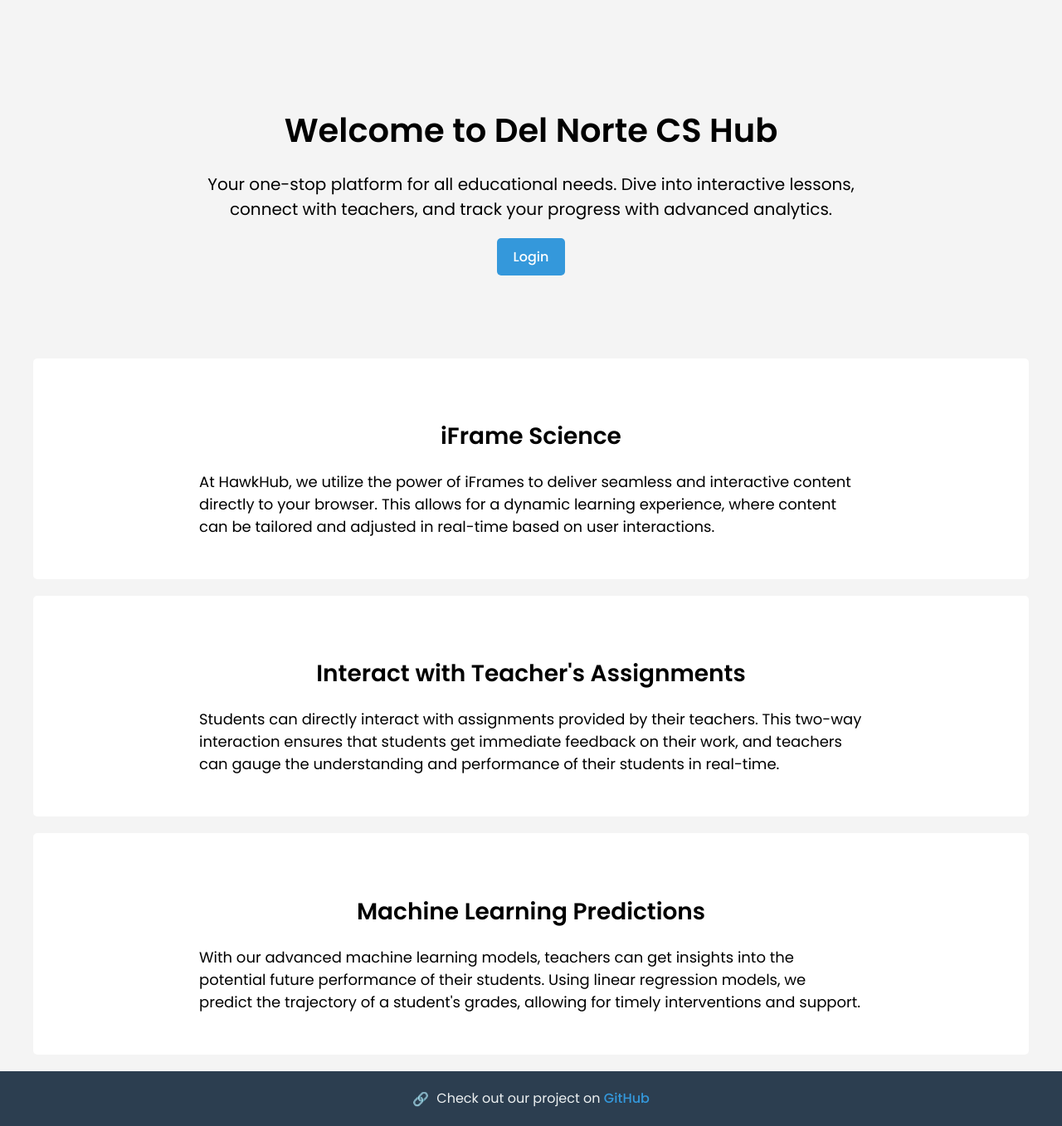
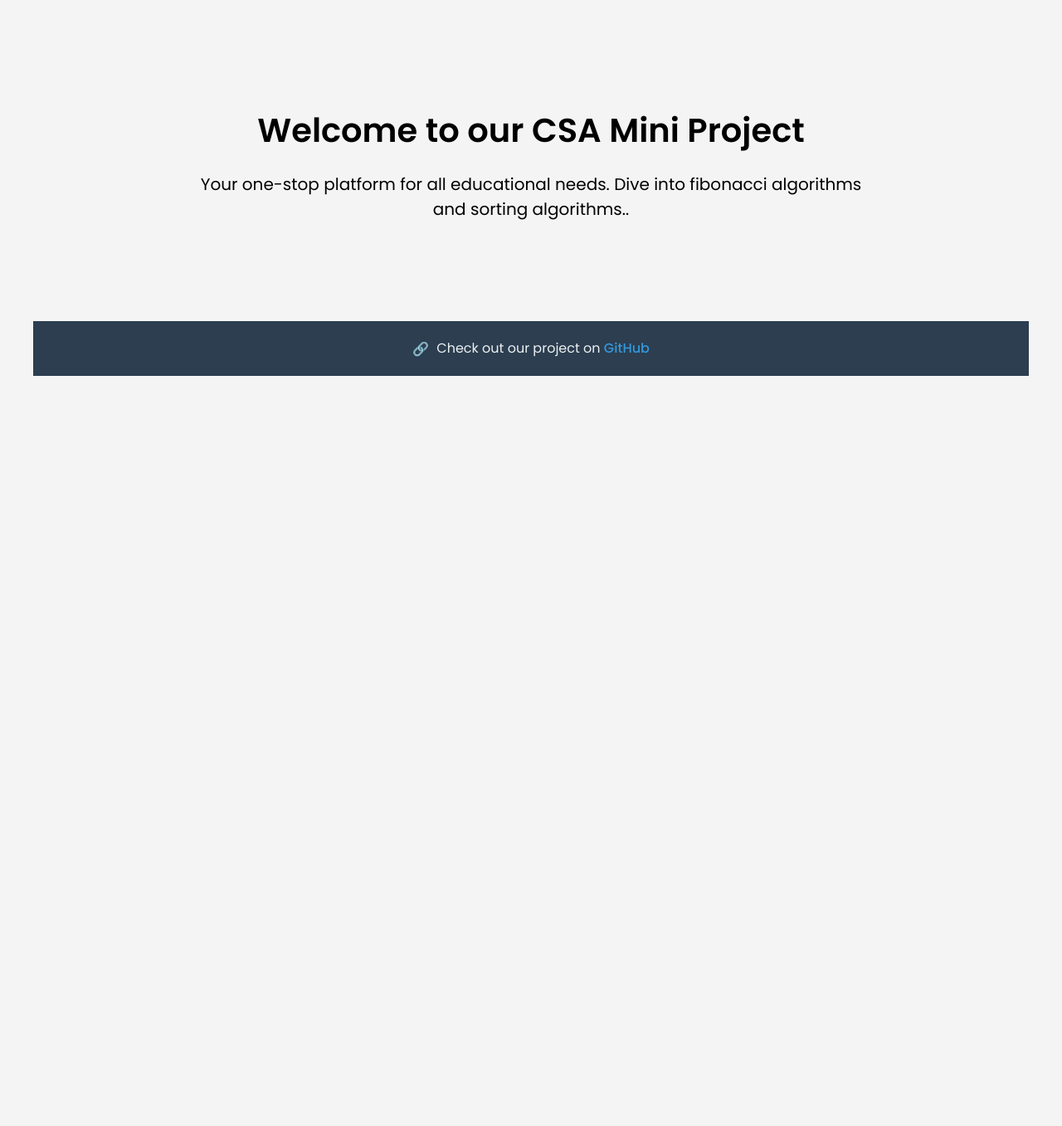
Before and after one commit to vardaansinha/miniprojectfrontend, a Jekyll site: the page index.html, which Jekyll copies as it is, in a window 1280 px wide. Shown: the whole page at 83% size. Built offline with Jekyll 4.4.1, drawn with Linux system fonts in a browser that asks for light colours; after the commit the page ends 900 px from its top, so only the background shows below that.

Commit message:
committing index

```diff
--- a/index.html
+++ b/index.html
@@ -107,36 +107,16 @@
     <div class="container">
         <!-- Intro Section -->
         <div class="intro">
-            <h1>Welcome to Del Norte CS Hub</h1>
-            <p>Your one-stop platform for all educational needs. Dive into interactive lessons, connect with teachers, and track your progress with advanced analytics.</p>
-            <a href="/cscanvasfrontend/login" class="btn">Login</a>
+            <h1>Welcome to our CSA Mini Project</h1>
+            <p>Your one-stop platform for all educational needs. Dive into fibonacci algorithms and sorting algorithms..</p>
         </div>
-
-        <!-- iFrame Science Section -->
-        <div class="section">
-            <h2>iFrame Science</h2>
-            <p>At HawkHub, we utilize the power of iFrames to deliver seamless and interactive content directly to your browser. This allows for a dynamic learning experience, where content can be tailored and adjusted in real-time based on user interactions.</p>
-        </div>
-
-        <!-- Teacher-Student Interaction Section -->
-        <div class="section">
-            <h2>Interact with Teacher's Assignments</h2>
-            <p>Students can directly interact with assignments provided by their teachers. This two-way interaction ensures that students get immediate feedback on their work, and teachers can gauge the understanding and performance of their students in real-time.</p>
-        </div>
-
-        <!-- Machine Learning Prediction Section -->
-        <div class="section">
-            <h2>Machine Learning Predictions</h2>
-            <p>With our advanced machine learning models, teachers can get insights into the potential future performance of their students. Using linear regression models, we predict the trajectory of a student's grades, allowing for timely interventions and support.</p>
-        </div>
-    </div>
 
     <!-- Footer Section -->
     <footer class="footer">
         <div class="container">
             <p>
                 <span class="github-logo">🔗</span>
-                Check out our project on <a href="https://github.com/vardaansinha/cscanvasfrontend" target="_blank">GitHub</a>
+                Check out our project on <a href="https://github.com/vardaansinha/miniprojectfrontend" target="_blank">GitHub</a>
             </p>
         </div>
     </footer>
```
